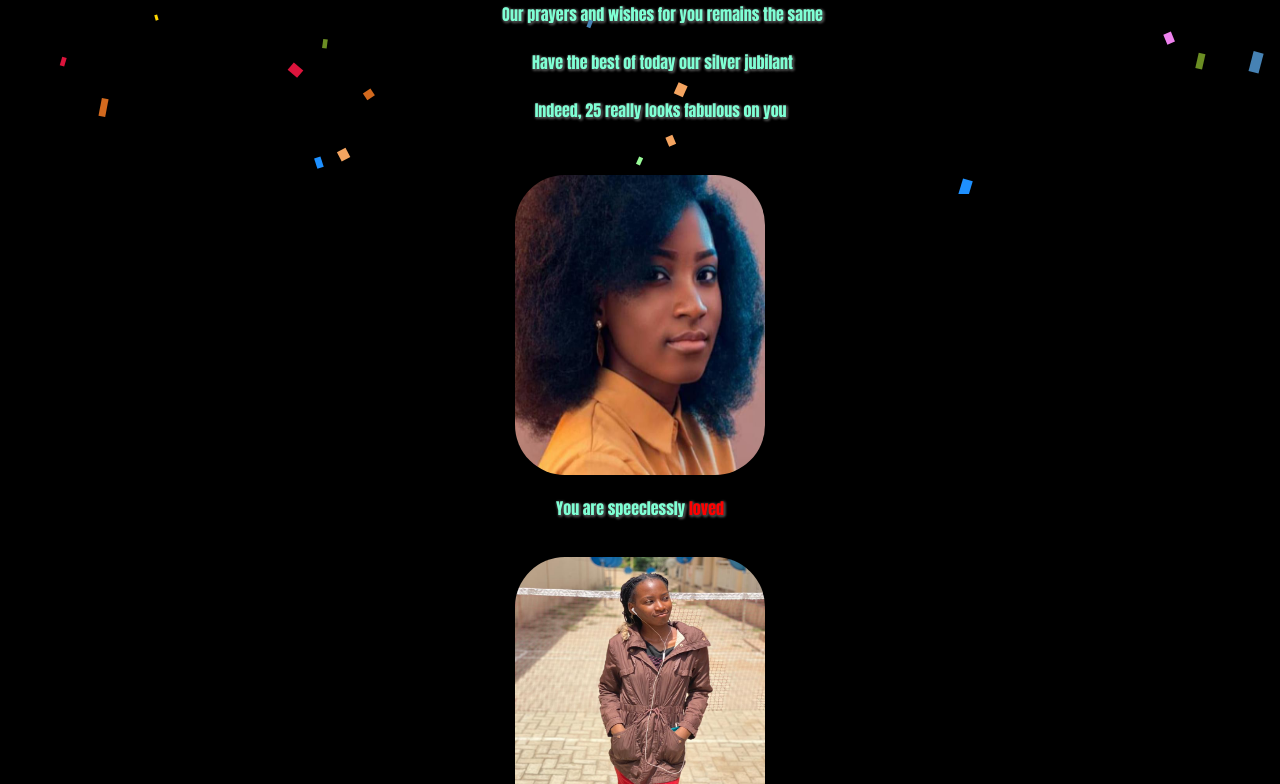
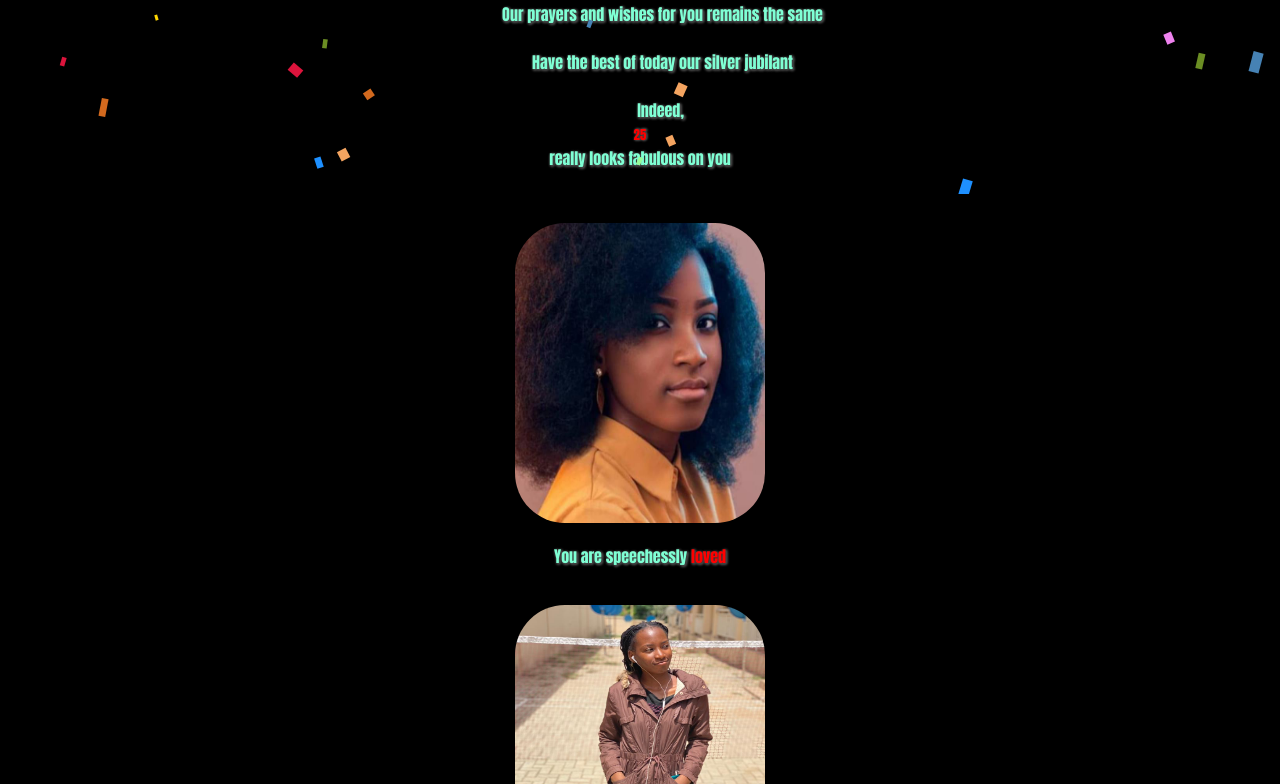
Before and after one commit to Zara-Ray/Myra, a plain HTML site: page index.html in a window 1280 px wide. Shown: the part 606-1390 px from the top of the page. Drawn offline with Linux system fonts and the light colour scheme.

Commit message:
Update index.html

```diff
--- a/index.html
+++ b/index.html
@@ -24,10 +24,10 @@
 
             Have the best of today our silver jubilant
 
-            Indeed, 25 really looks fabulous on you
+            Indeed, <span>25</span> really looks fabulous on you
 
             <img src="images\Nonye.jpg" alt="">
-            <p>You are speeclessly <span>loved</span></p>
+            <p>You are speechessly <span>loved</span></p>
       </pre>
         <div class="images">
             <img src="images\2348141200005_status_0c823573c21b42468b556e2685a08f99.jpg" alt="#">
@@ -54,7 +54,7 @@
         const start = () => {
             setTimeout(function() {
                 confetti.start()
-            }, 1000); // 1000 is time that after 1 second the confetti starts ( 1000 = 1 sec)
+            }, 1000); // 1000 implies that after 1 second the confetti starts ( 1000 = 1 sec)
         };
 
         //  Stop
@@ -62,7 +62,7 @@
         const stop = () => {
             setTimeout(function() {
                 confetti.stop()
-            }, 60000); // 60000 is time that after 60 seconds the confetti stops ( 60000 = 60 secs)
+            }, 60000); // 60000 implies that after 60 seconds the confetti stops ( 60000 = 60 secs)
         };
 
         start();
```
